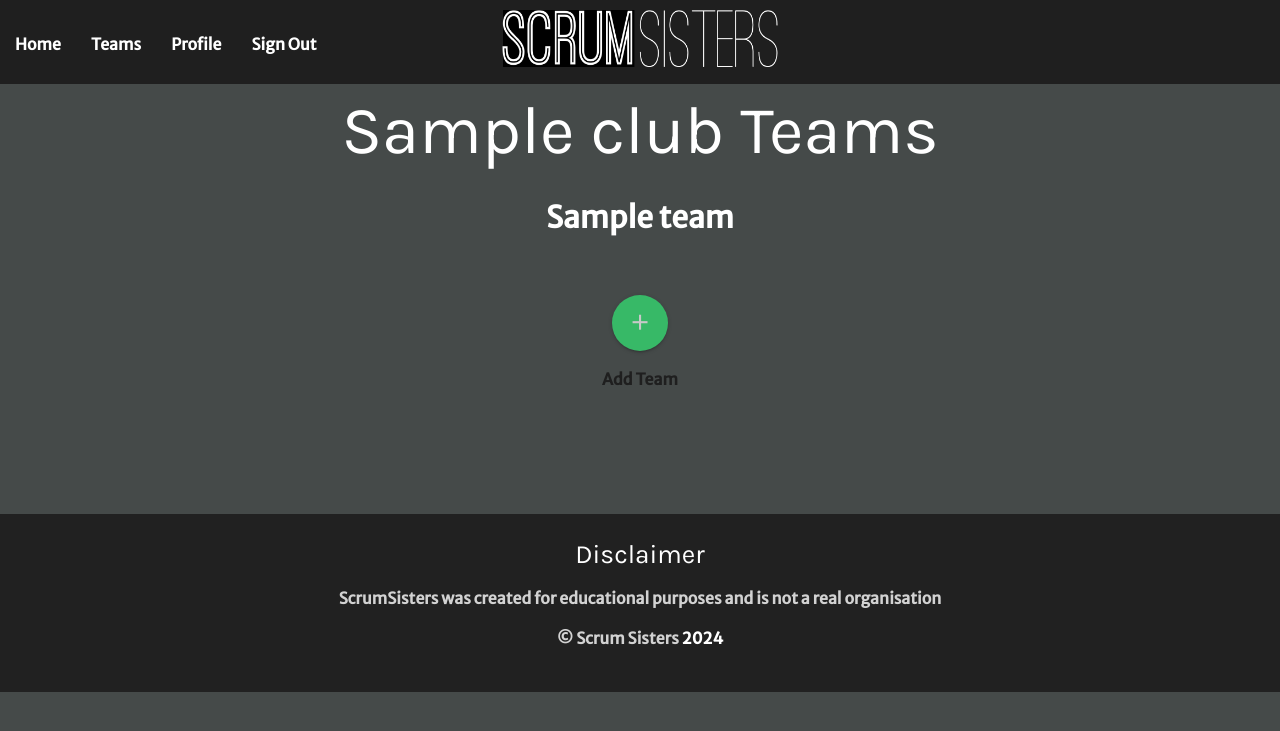
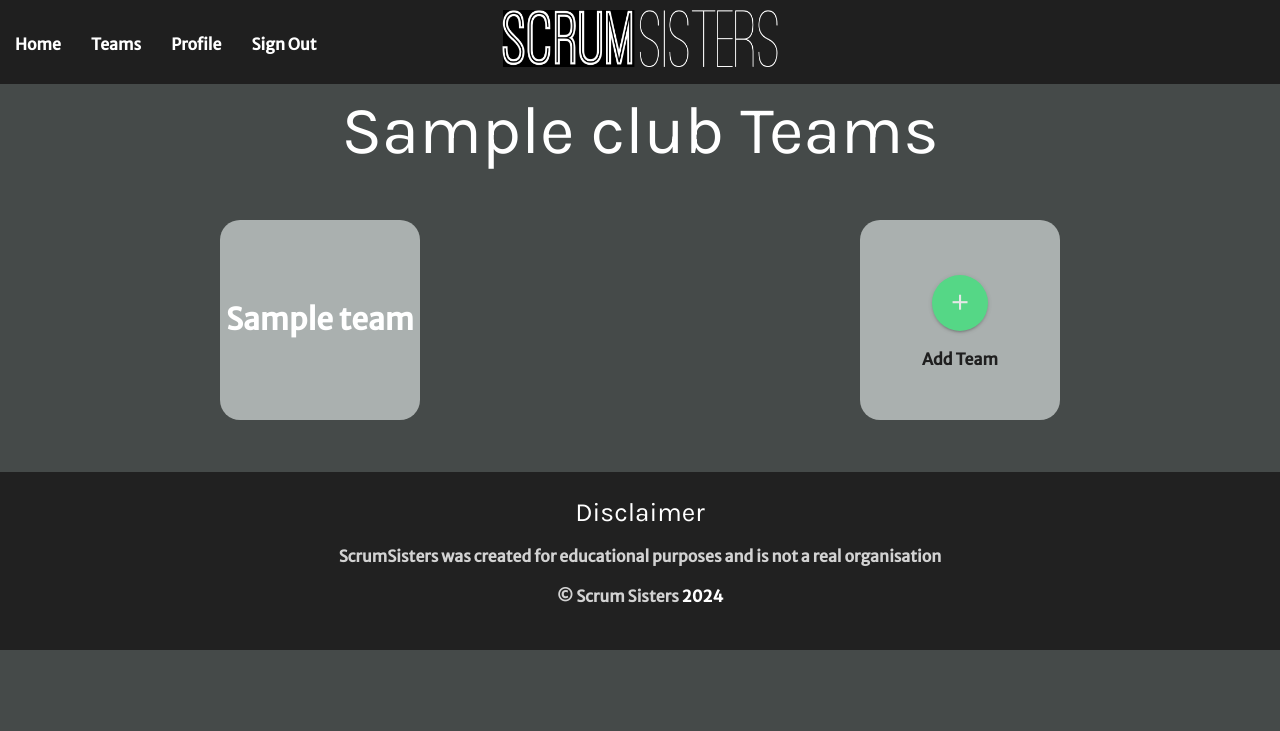
Before and after one commit to abz2489/scrum-sisters, a Flask app: page /club_page/1 in a window 1280 px wide. Shown: the top 731 px of the page. Run offline with Flask 3, Linux system fonts and the light colour scheme; a user stored in the database is signed in; tables that the repository leaves empty hold one stand-in row (values such as "Sample post"); some libraries are stand-ins or nearby versions.

Commit message:
Remove columns classes no longer in use

```diff
--- a/scrumsisters/static/css/style.css
+++ b/scrumsisters/static/css/style.css
@@ -54,10 +54,6 @@ a, i, span {
 
 .error_message {
   color: var(--warning);
-}
-
-.columns-s {
-  columns: 1;
 }
 
 /* MOBILE TOP BAR */
@@ -148,12 +144,15 @@ nav#nav-bar.bottom-nav {
     color: var(--black);
     margin: auto;
     margin-bottom: 20px;
+    display: flex;
+    flex-wrap: wrap;
   }
 
   .team-container > .card.medium {
     height: 15rem;
     width: 18rem;
     margin: auto;
+    margin-bottom: 2.5rem;
   }
 
   .card-title, #more, #close, #fb, #tiktok, #insta {
@@ -328,7 +327,7 @@ div.container.team-container {
   text-align: center;
 }
 
-.club_team_squares {
+.club-team-squares {
   width: 12.5rem;
   height: 12.5rem;
   background-color: var(--square);
@@ -337,7 +336,7 @@ div.container.team-container {
   margin-top: 1.56rem;
 }
 
-.club_team_squares.add-team {
+.club-team-squares.add-team {
   margin-top: 1.56rem;
 }
 
@@ -398,10 +397,6 @@ div.container.team-container {
     left: 65%;
     top: 2px;
   }
-
-  .columns-m {
-    columns: 2;
-  }
 }
 
 @media only screen and (min-width: 992px) {
@@ -421,9 +416,4 @@ div.container.team-container {
   .card-panel#profile-panel {
     width: 50%;
   }
-
-  /*TEAMS.HTML*/
-  .columns-l {
-    columns: 3;
-  }
 }
```
